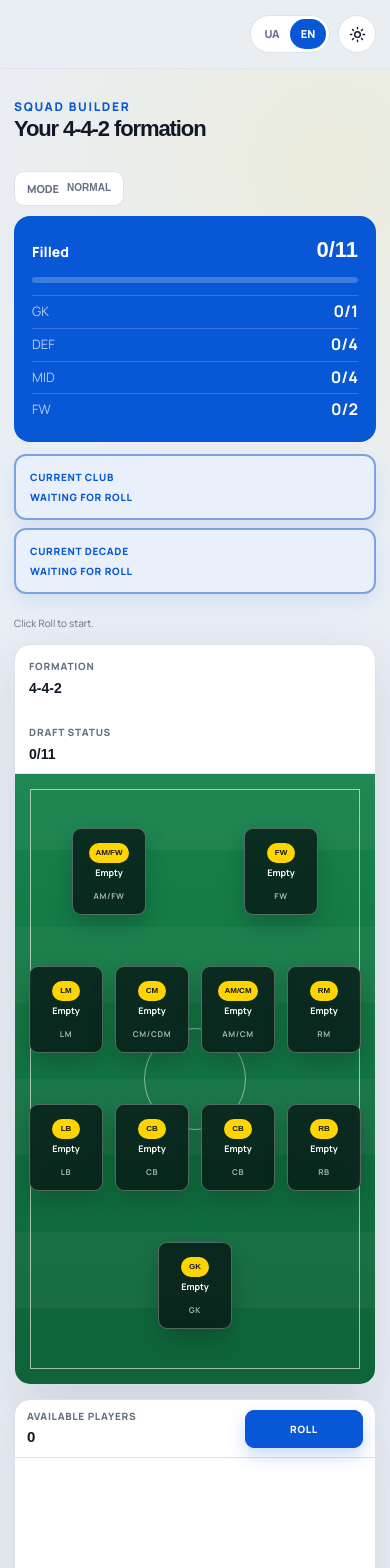
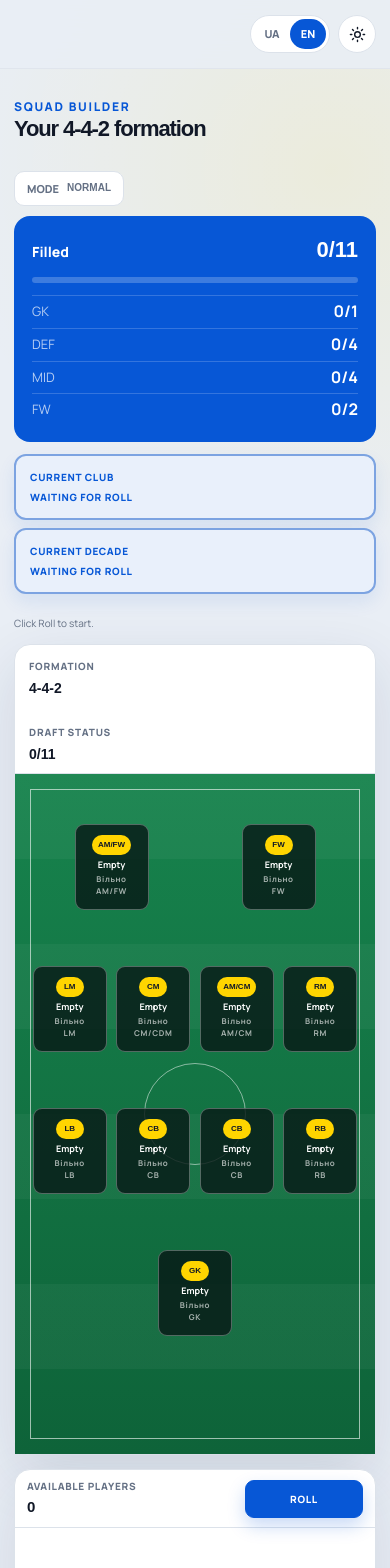
Before and after one commit to detroitindie/ukraine-football-30-0, a Next.js app: page /draft in a window 390 px wide. Shown: the top 1568 px of the page. Built offline with nearby package versions, Linux system fonts and the light colour scheme; a web font is replaced by a local one.

Commit message:
Fix mobile formation rendering

```diff
--- a/app/globals.css
+++ b/app/globals.css
@@ -1335,26 +1335,83 @@ body:has(.draft-workspace) .site-footer {
     grid-template-columns: 1fr;
   }
 
-  .pitch {
-    min-height: 610px;
-    padding: 34px 12px;
+  .formation-shell {
+    overflow: visible;
   }
 
+  .pitch {
+    overflow: visible;
+    min-height: 680px;
+    padding: 28px 16px;
+    grid-template-rows: repeat(4, 130px);
+    gap: 12px;
+  }
+
+  .formation-row {
+    display: flex;
+    min-width: 0;
+    align-items: center;
+    justify-content: space-around;
+    gap: 6px;
+    overflow: visible;
+  }
+
+  /* Avoid mobile compositing drops when disabled slots become valid after a pick. */
   .player-card {
+    display: flex;
+    visibility: visible !important;
     width: 74px;
+    min-width: 74px;
+    height: 86px;
+    min-height: 86px;
     padding: 8px 4px;
+    flex: 0 0 74px;
+    flex-direction: column;
+    align-items: center;
+    justify-content: center;
+    overflow: visible;
+    opacity: 1 !important;
+    transform: none !important;
+    box-shadow: none;
+    backdrop-filter: none;
+    transition: none;
+  }
+
+  .player-card.is-valid {
+    border-color: var(--yellow);
+    outline: 3px solid rgb(255 213 0 / 34%);
+    outline-offset: 1px;
+    box-shadow: none;
+  }
+
+  .player-card.is-valid:hover {
+    border-color: var(--yellow);
+    outline-color: rgb(255 213 0 / 48%);
+    box-shadow: none;
   }
 
   .player-number {
     width: auto;
     min-width: 28px;
+    max-width: 66px;
     min-height: 20px;
     height: auto;
     padding: 3px 6px;
+    overflow: hidden;
+    text-overflow: ellipsis;
   }
 
   .player-card strong {
+    width: 100%;
     font-size: 9px;
+  }
+
+  .player-card span:last-child {
+    display: block;
+    overflow: hidden;
+    width: 100%;
+    text-overflow: ellipsis;
+    white-space: nowrap;
   }
 
   .formation-toolbar {
```
Also changed, not shown: 2 other files (tests, documents, lock files or other folders).
